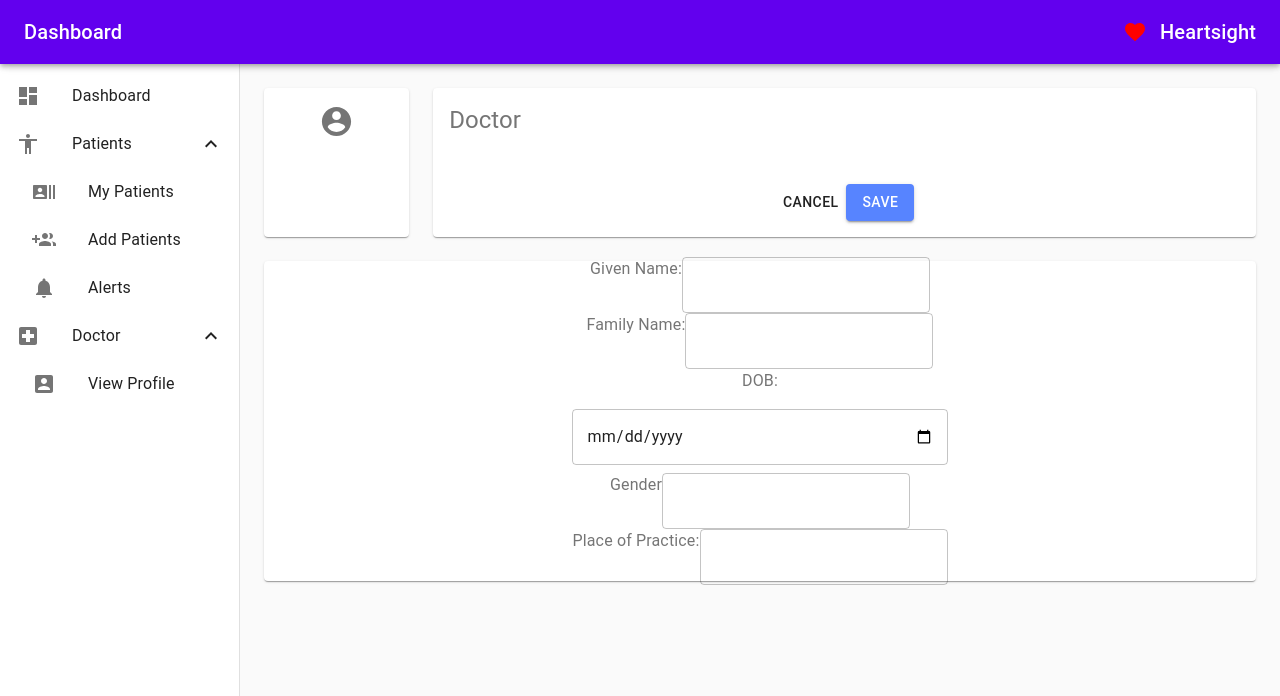
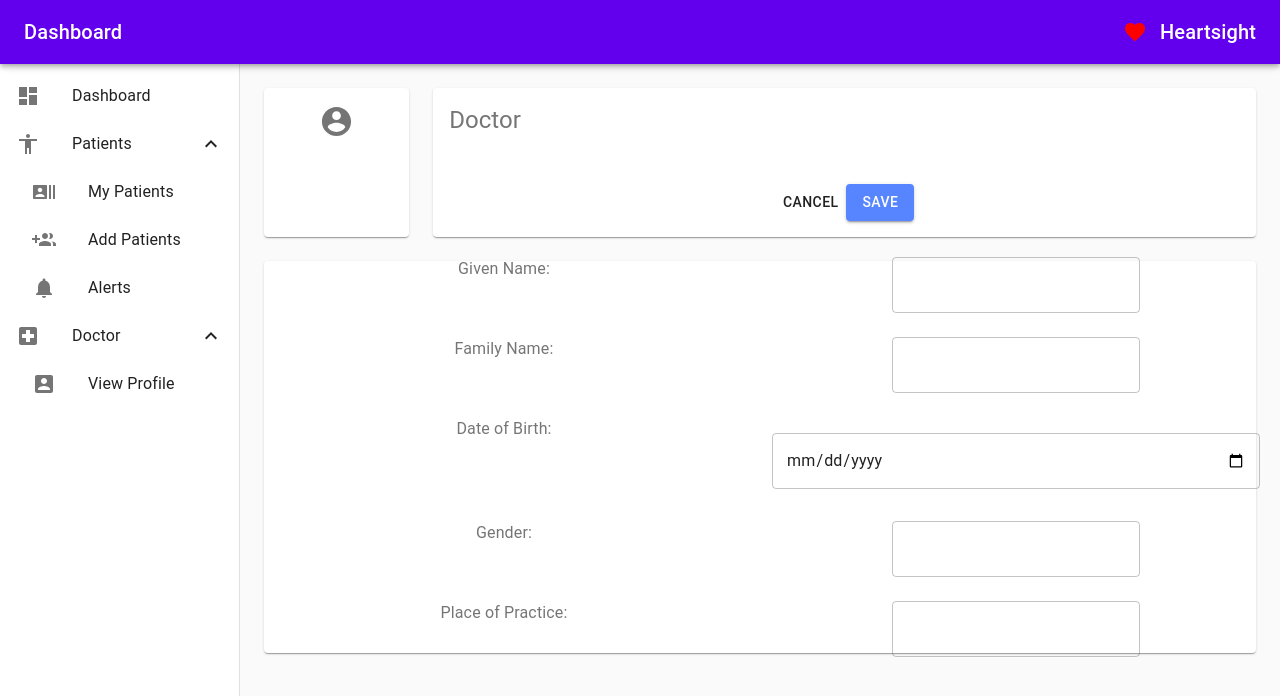
Before and after one commit to nchong128/FIT3170-webapp, a React (Create React App) app: page /doctor/profile/update in a window 1280 px wide. Shown: the top 696 px of the page. Built offline with nearby package versions, Linux system fonts and the light colour scheme; no server answers; the database is empty; sample sign-in values are in the browser's storage.

Commit message:
Styling for update profile form

```diff
--- a/src/components/pages/doctor/UpdateProfileForm.js
+++ b/src/components/pages/doctor/UpdateProfileForm.js
@@ -1,16 +1,21 @@
 import React from "react";
 import { Grid } from "@material-ui/core";
 import { Typography, Button } from "@material-ui/core";
-import { TextField } from "@material-ui/core";
+import { TextField, Paper } from "@material-ui/core";
 
 export const UpdateProfileForm = (props) => {
     return (
         <form id={props.formId} className={props.classes.form} noValidate onSubmit={props.handleSubmitWithCleanup}>
 
-
-            <Grid item>
+        <Grid container spacing={3}>
+        <Grid item xs={6}>
                 <Typography>
                     Given Name:
+
+                </Typography>
+
+        </Grid>
+        <Grid item xs={6}>
         <TextField
                         required
                         onChange={props.handleInputChange}
@@ -24,10 +29,16 @@ export const UpdateProfileForm = (props) => {
                         InputLabelProps={{
                             shrink: true,
                         }} />
-                </Typography>
-                <Grid item>
+
+        </Grid>
+        <Grid item xs={6}>
                 <Typography>
                     Family Name:
+
+                </Typography>
+
+        </Grid>
+        <Grid item xs={6}>
         <TextField
                             required
                             onChange={props.handleInputChange}
@@ -42,11 +53,16 @@ export const UpdateProfileForm = (props) => {
                             InputLabelProps={{
                                 shrink: true,
                             }} />
+
+        </Grid>
+        <Grid item xs={6}>
+                <Typography>
+                    Date of Birth:
+
                 </Typography>
+
         </Grid>
-                <Grid item>
-                    <Typography>
-                        DOB:
+        <Grid item xs={6}>
         <TextField
                             margin="normal"
                             required
@@ -61,11 +77,16 @@ export const UpdateProfileForm = (props) => {
                             InputLabelProps={{
                                 shrink: true,
                             }} />
+
+        </Grid>
+        <Grid item xs={6}>
+                <Typography>
+                    Gender:
+
                 </Typography>
+
         </Grid>
-                <Grid item>
-                    <Typography>
-                        Gender
+        <Grid item xs={6}>
         <TextField
                             required
                             onChange={props.handleInputChange}
@@ -80,31 +101,18 @@ export const UpdateProfileForm = (props) => {
                             InputLabelProps={{
                                 shrink: true,
                             }} />
+
+        </Grid>
+
+
+
+                <Grid item xs={6}>
+                    <Typography>
+                        Place of Practice:
+
                     </Typography>
                 </Grid>
-                {/* <Grid item>
-            <Typography>
-                Email:
-                <TextField
-                    required
-                    onChange={props.handleInputChange}
-                    value={props.inputs.email}
-
-                    name="email"
-                    className={props.classes.email}
-                    variant="outlined"
-                    id="email"
-                    autoComplete="email"
-
-                    InputLabelProps={{
-                        shrink: true,
-                    }}
-                />
-            </Typography>
-        </Grid> */}
-                <Grid item>
-                    <Typography>
-                        Place of Practice:
+                <Grid item xs={6}>
                 <TextField
                             required
                             onChange={props.handleInputChange}
@@ -119,9 +127,7 @@ export const UpdateProfileForm = (props) => {
                             InputLabelProps={{
                                 shrink: true,
                             }} />
-                    </Typography>
                 </Grid>
-
 
                 </Grid>
         </form>
```
Lines whose indentation alone changed are shown as unchanged.
